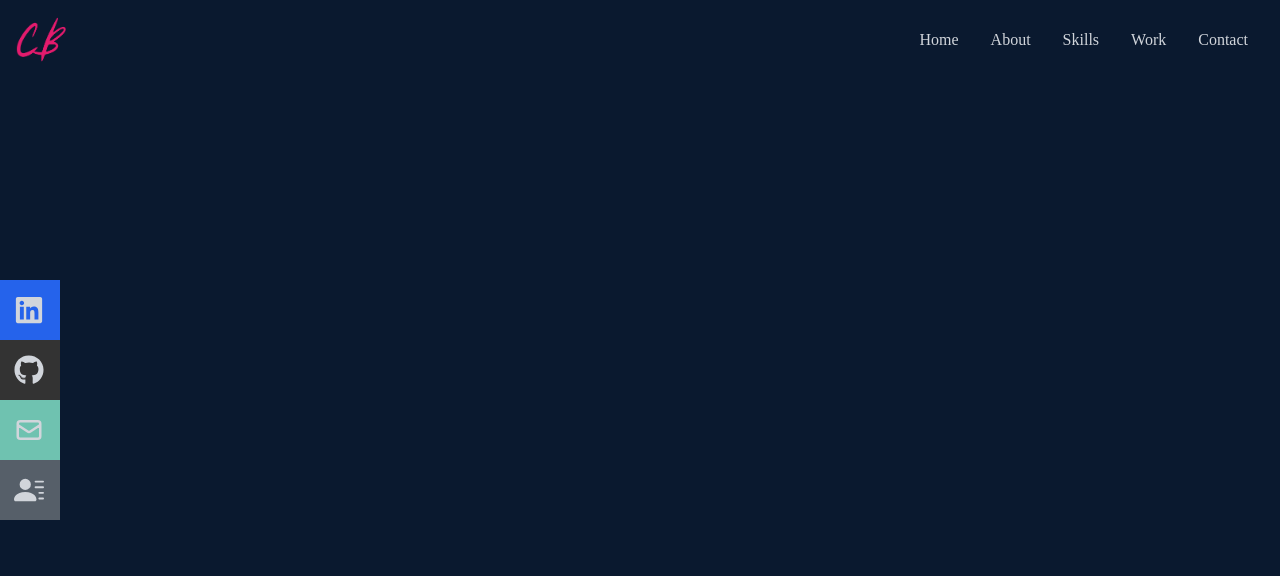
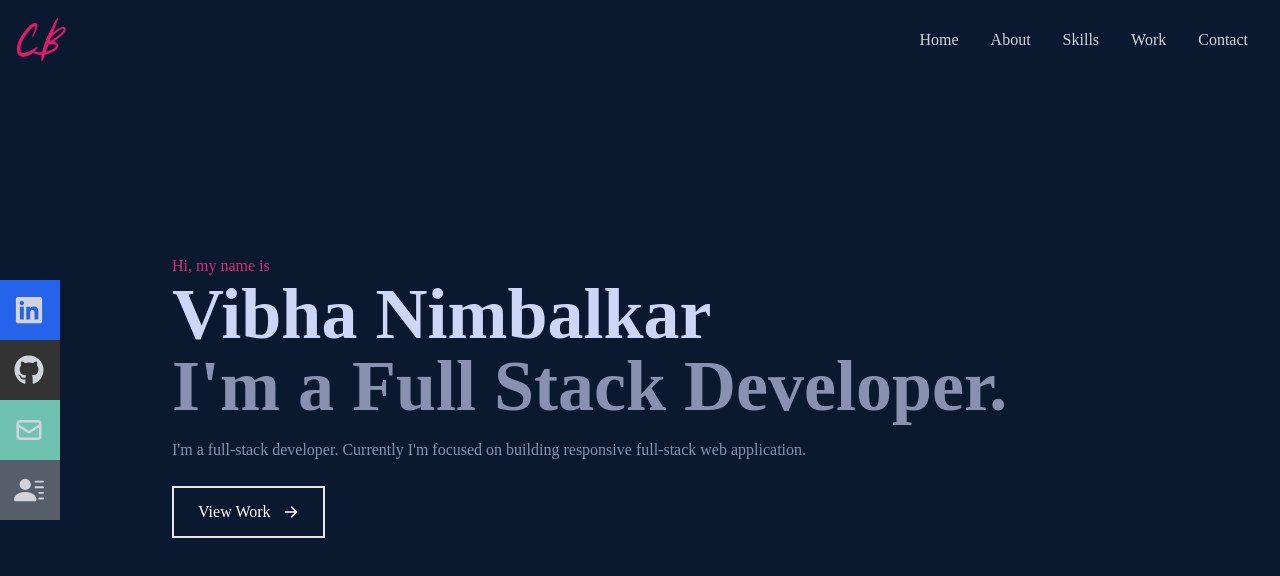
Before and after one commit to vibha-2601/portfolio, a React (Create React App) app in the folder portfolio-app/: page / in a window 1280 px wide. Shown: the top 576 px of the page. Built offline with nearby package versions, Linux system fonts and the light colour scheme.

Commit message:
Building Home component

```diff
--- a/portfolio-app/src/components/Home.js
+++ b/portfolio-app/src/components/Home.js
@@ -1,11 +1,33 @@
-import React from 'react'
+import React from "react";
+import { HiArrowRight } from "react-icons/hi";
 
 const Home = () => {
   return (
-    <div className='w-full h-screen bg-[#0a192f]'>
+    <div name="home" className="w-full h-screen bg-[#0a192f]">
+      {/* Container */}
+      <div className="max-w-[1000px] mx-auto px-8 flex flex-col justify-center h-full">
+        <p className="text-pink-600">Hi, my name is</p>
+        <h1 className="text-4xl sm:text-7xl font-bold text-[#ccd6f6]">
+          Vibha Nimbalkar
+        </h1>
+        <h2 className="text-4xl sm:text-7xl font-bold text-[#8892b0]">
+          I'm a Full Stack Developer.
+        </h2>
+        <p className="text-[#8892b0] py-4 max-w-[700px]">
+          I'm a full-stack developer. Currently I'm focused on building
+          responsive full-stack web application.
+        </p>
+        <div>
+          <button className="text-white group border-2 px-6 py-3 my-2 flex items-center hover:bg-pink-600 hover:border-pink-600">
+            View Work
+            <span className="group-hover:rotate-90 duration-300">
+              <HiArrowRight className="ml-3" />
+            </span>
+          </button>
+        </div>
+      </div>
+    </div>
+  );
+};
 
-    </div>
-  )
-}
-
-export default Home
+export default Home;
--- a/portfolio-app/src/components/Navbar.js
+++ b/portfolio-app/src/components/Navbar.js
@@ -51,7 +51,7 @@
       </ul>
 
       {/* Social Icons */}
-      <div className="flex fixed flex-col top-[35%] left-0">
+      <div className="hidden lg:flex fixed flex-col top-[35%] left-0">
         <ul>
           <li className="w-[160px] h-[60px] flex justify-between items-center ml-[-100px] hover:ml-[-10px] duration-300 bg-blue-600">
             <a
```
